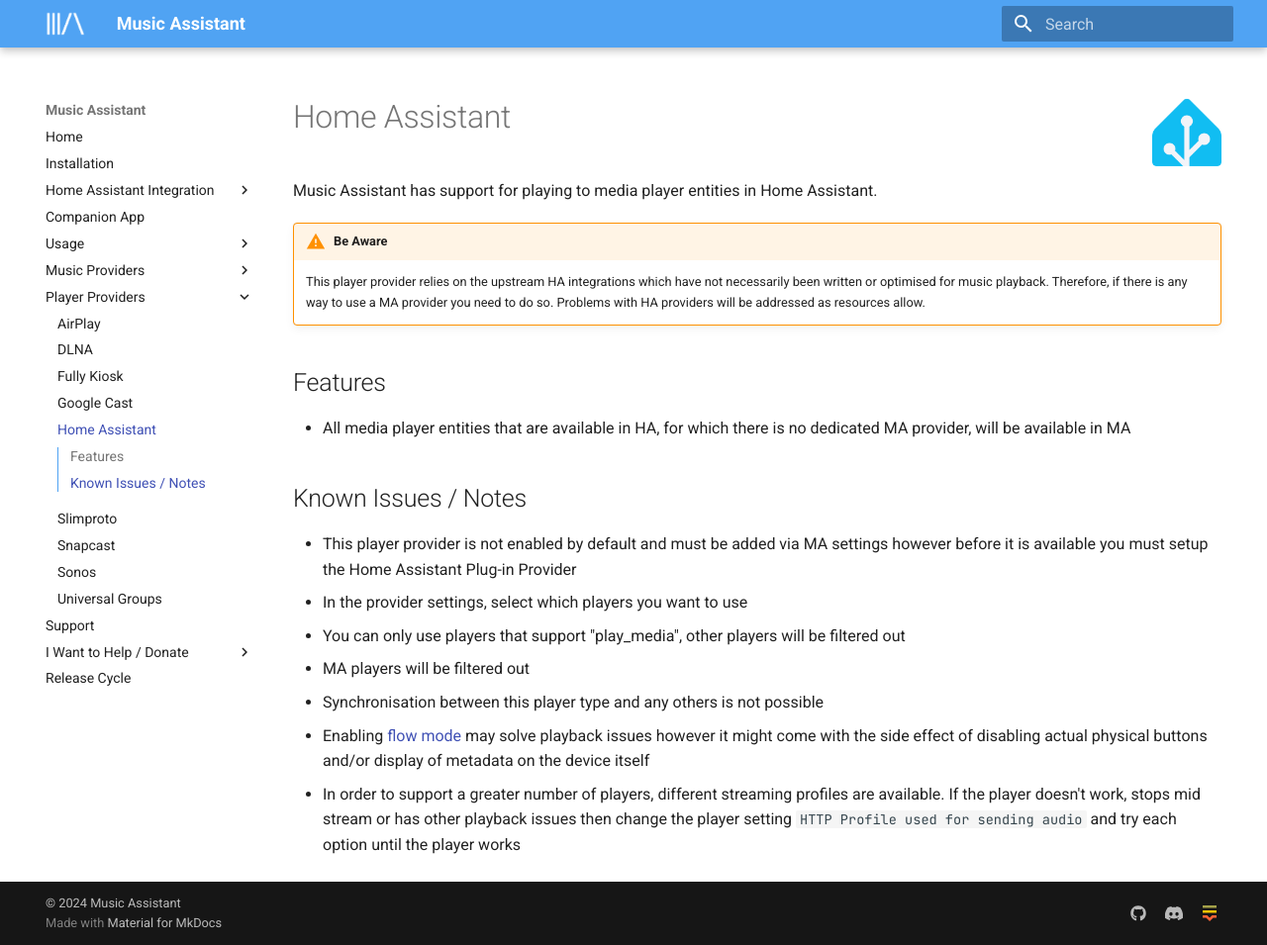
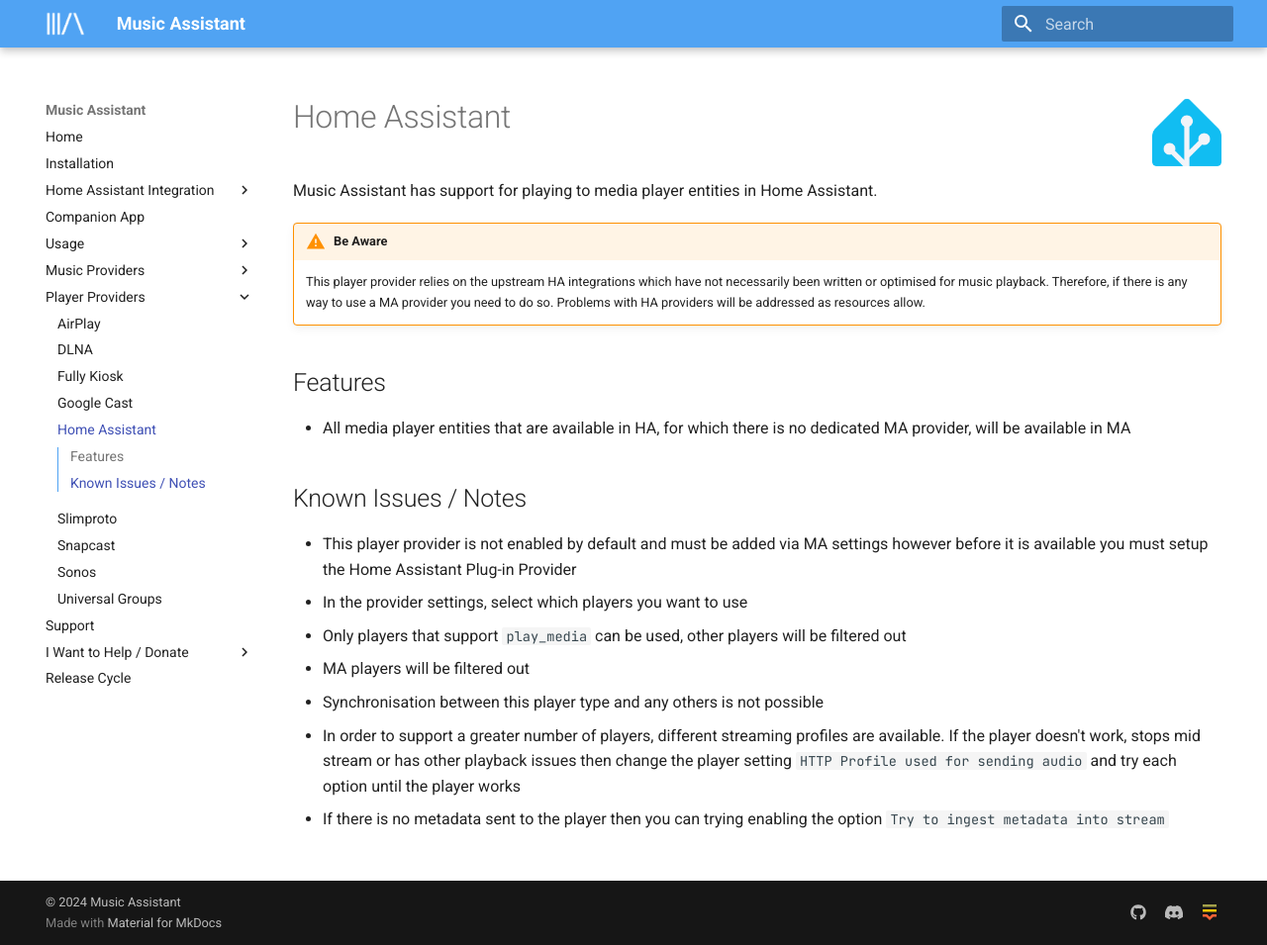
Before and after one commit to pwbriggs/music-assistant.github.io, an MkDocs documentation site: the page built from docs/player-support/ha.md, in a window 1280 px wide and 955 px high. Shown: the whole window at 99% size. Built offline with MkDocs 1.6.1 and Material for MkDocs 9.7.7, drawn with Linux system fonts in a browser that asks for light colours.

Commit message:
Update ha.md

```diff
--- a/docs/player-support/ha.md
+++ b/docs/player-support/ha.md
@@ -13,8 +13,8 @@
 
 - This player provider is not enabled by default and must be added via MA settings however before it is available you must setup the Home Assistant Plug-in Provider
 - In the provider settings, select which players you want to use
-- You can only use players that support "play_media", other players will be filtered out
+- Only players that support `play_media` can be used, other players will be filtered out
 - MA players will be filtered out
 - Synchronisation between this player type and any others is not possible
-- Enabling [flow mode](../faq/tech-info/#track-queueing) may solve playback issues however it might come with the side effect of disabling actual physical buttons and/or display of metadata on the device itself
 - In order to support a greater number of players, different streaming profiles are available. If the player doesn't work, stops mid stream or has other playback issues then change the player setting `HTTP Profile used for sending audio` and try each option until the player works
+- If there is no metadata sent to the player then you can trying enabling the option `Try to ingest metadata into stream`
```
